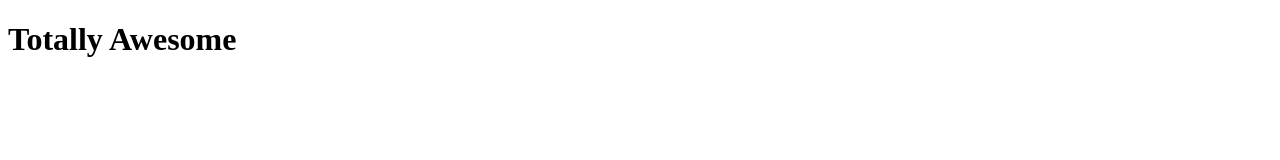
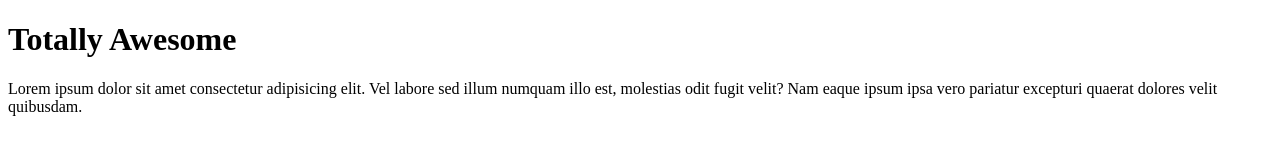
Before and after one commit to Abbeez/crap-portfolio, a plain HTML site: page index.html in a window 1280 px wide. Drawn offline with Linux system fonts and the light colour scheme.

Commit message:
Added Paragraph text

```diff
--- a/index.html
+++ b/index.html
@@ -7,5 +7,6 @@
 </head>
 <body>
     <h1>Totally Awesome</h1>
+    <p>Lorem ipsum dolor sit amet consectetur adipisicing elit. Vel labore sed illum numquam illo est, molestias odit fugit velit? Nam eaque ipsum ipsa vero pariatur excepturi quaerat dolores velit quibusdam.</p>
 </body>
 </html>
```
